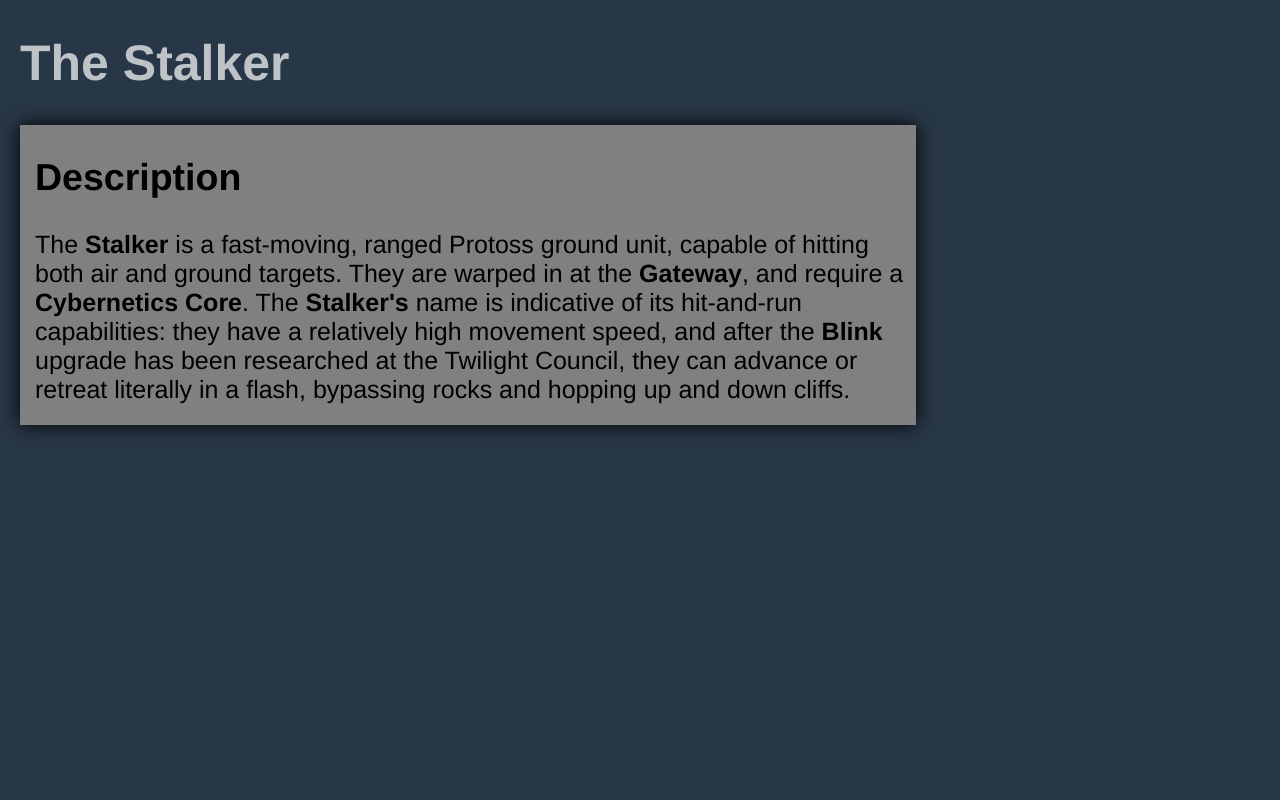
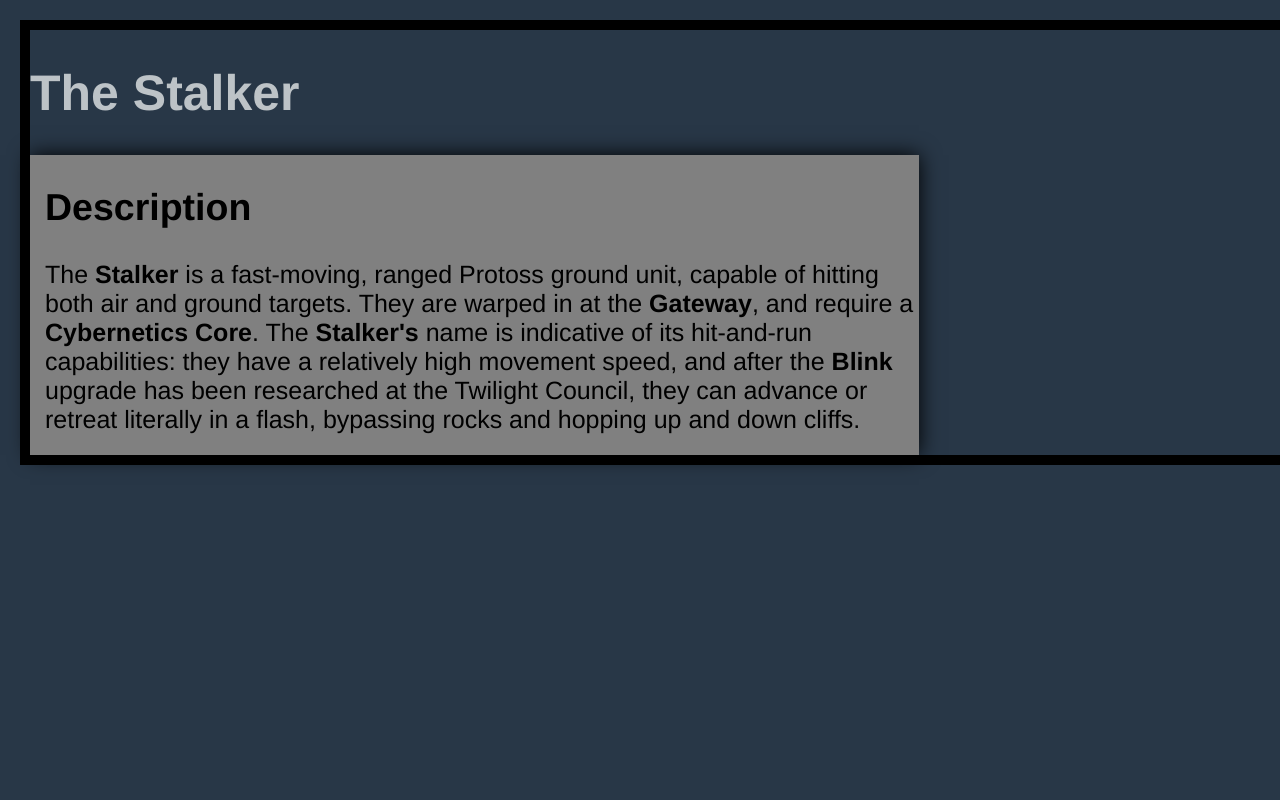
Before and after one commit to LuisGustavo25/Proyecto1, a plain HTML site: page index.html in a window 1280 px wide. Drawn offline with Linux system fonts and the light colour scheme.

Commit message:
Finalizados cambios de borders

```diff
--- a/css.css
+++ b/css.css
@@ -31,6 +31,11 @@ p,h2,h3 {
 	padding-bottom: 25px;
 }
 
+div.Container{
+	border: solid;
+	border-width: 10px 0px 10px 10px;
+}
+
 b{
 
 	text-align: center;
--- a/index.html
+++ b/index.html
@@ -2,10 +2,11 @@
 <html>
 <head>
 	<meta charset="utf-8">
-	<title>Overflow</title>
+	<title>Overflow-Git</title>
 	<link rel="stylesheet" type="text/css" href="css.css">
 </head>
 <body>
+	<div class="Container">
 		<h1>The Stalker</h1>
 		<div class="Description">
 				<h2>Description</h2>
@@ -23,7 +24,8 @@
 					<img src="Blink.png">
 					<p>Teleports the <strong>Stalker</strong> to a nearby target location that is not obscured by Fog of War. Ability can only be used once every 7 seconds.</p>
 		</div>
+		</div>
+	</div>
 
-	</div>
 </body>
 </html>
```
Lines whose indentation alone changed are shown as unchanged.
